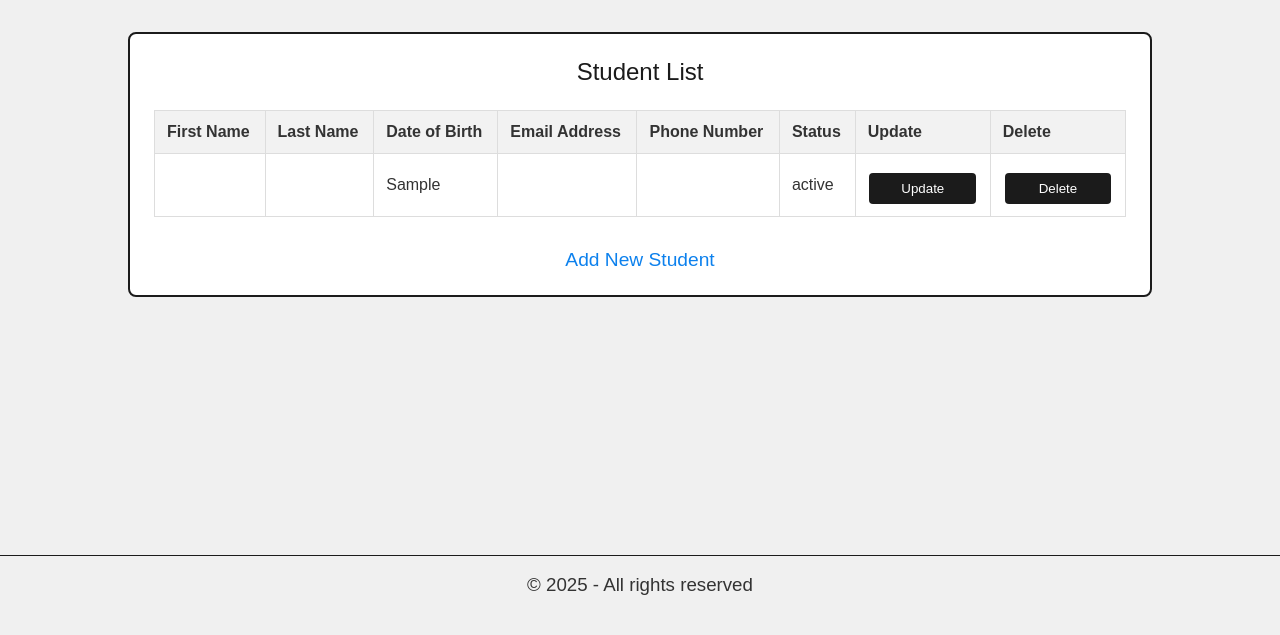
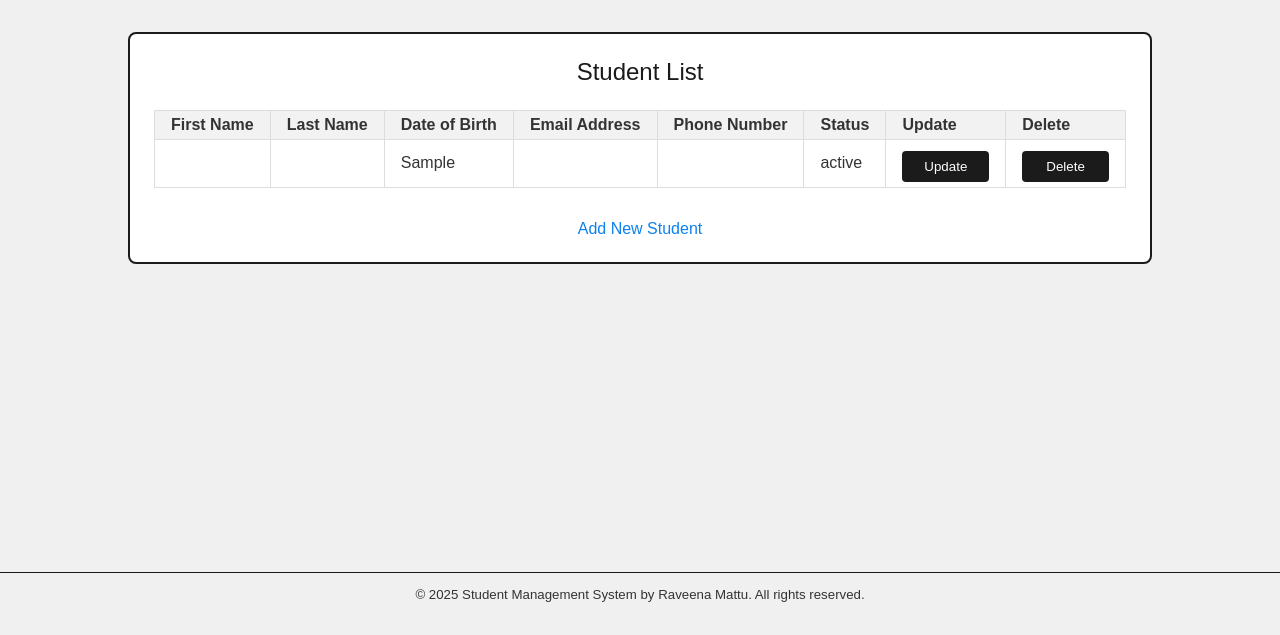
Before and after one commit to rubymattu/PHPAssignment1, a PHP site: page / in a window 1280 px wide. Shown: the part 165-800 px from the top of the page. Run offline with PHP 8.4, Linux system fonts and the light colour scheme; tables that the repository leaves empty or names only in its code hold one stand-in row (values such as "Sample post"); data that the repository does not hold is empty.

Commit message:
Edited footer

```diff
--- a/css/main.css
+++ b/css/main.css
@@ -37,7 +37,7 @@ h2 {
   font-weight: 500;
 }
 
-h3 {
+h5 {
   font-weight: 100;
   position: fixed;
   bottom: 20px;
@@ -71,7 +71,6 @@ input[type="date"] {
   border-radius: 4px;
 }
 
-/* Radio buttons inline */
 input[type="radio"] {
   margin-left: 10px;
   margin-right: 4px;
@@ -82,7 +81,7 @@ input[type="radio"] {
 }
 
 input[type="submit"], #button {
-  width: 8em;
+  width: 6.5em;
   background-color: #1B1B1B;
   color: white;
   border: none;
@@ -112,7 +111,7 @@ table {
 
 th, td {
   text-align: left;
-  padding: 0.75em;
+  padding: 0.3em 1em;
   border: 1px solid #ddd;
 }
 
@@ -125,8 +124,8 @@ th {
 a {
   color: #0d81ed;
   text-decoration: none;
-  font-size: 1.2em;
-  font-weight: 500;
+  font-size: 1em;
+  font-weight: 300;
 }
 
 a:hover {
--- a/footer.php
+++ b/footer.php
@@ -1,3 +1,3 @@
 <footer>
-  <h3>© 2025 - All rights reserved</h3>
+  <h5>© 2025 Student Management System by Raveena Mattu. All rights reserved.</h5>
 </footer>
```
